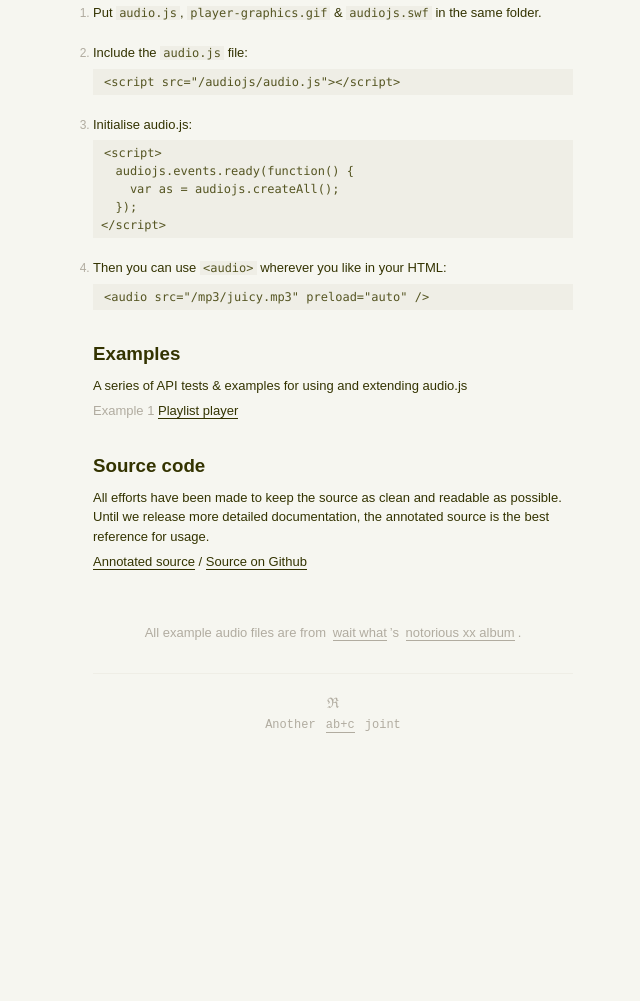
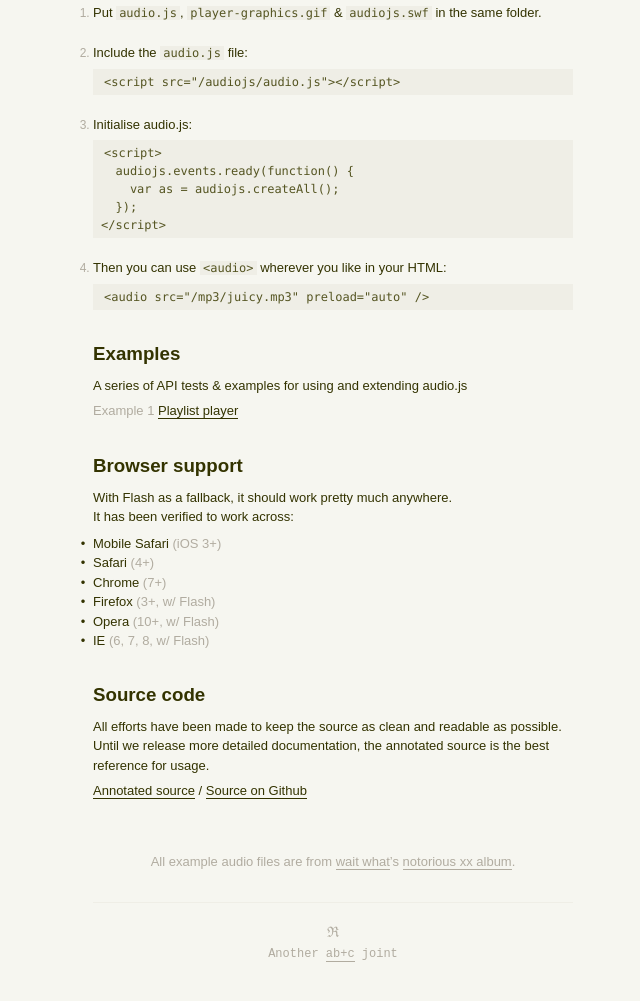
Before and after one commit to kolber/audiojs, a plain HTML site: page index.html in a window 1280 px wide. Shown: the part 613-1614 px from the top of the page, without its empty margins (307-947 px from the left). Before the commit the page ends 1407 px from the top, so only its background shows below. Drawn offline with Linux system fonts and the light colour scheme.

Commit message:
Added tested browser details

```diff
--- a/includes/index.css
+++ b/includes/index.css
@@ -19,19 +19,23 @@ h2 { font-family: 'bpreplay', sans-serif; font-weight: normal; font-size: 24px;
 h3 { margin: 30px 0px 8px; }
 
 p { font-size: 13px; margin: 0px 0px 5px; padding: 0px 0px 1px; }
-p em { font-style: normal; color: #b1aca0; }
+em { font-style: normal; color: #b1aca0; }
 a { color: #330; text-decoration: none; border-bottom: 1px solid; }
 
 ol { padding: 0px; font-size: 12px; color: #b1aca0; }
 ol li { margin: 0px 0px 20px; }
 ol li p { color: #330; }
 
+ul { font-size: 13px; margin: 6px 0px; padding: 0px; list-style: none; }
+ul li { position: relative; }
+ul li:before { content: '\2022'; position: absolute; left: -1.8ex; }
+
 pre,
 code { background: #EFEEE6; color: #552; font-family: Monaco, Consolas, 'Lucida Console', monospace; font-size: 12px; padding: 0px 3px; }
 pre { margin: 0px; padding: 4px 8px; }
 
 footer { display: block; margin: 30px 0px 0px; color: #b1aca0; text-align: center; margin: 50px 0px 0px; }
-footer a { color: #b1aca0; border-bottom: 1px solid; margin: 0px 3px; }
+footer a { color: #b1aca0; }
 footer em { display: block; font-size: 1.2em; font-style: normal; }
 footer .ab-c { font-family: 'Andale Mono', 'Courier New', courier; font-size: 0.75em; margin: 30px 0px 0px; padding: 20px 0px; border-top: 1px solid #EFEEE6; }
 footer .ab-c a { padding: 0px; }
--- a/index.html
+++ b/index.html
@@ -55,6 +55,19 @@
     <p>A series of API tests & examples for using and extending audio.js</p>
     <p><em>Example 1</em> <a href="http://kolber.github.com/audiojs/demos/test6.html">Playlist player</a></p>
 
+    <h3>Browser support</h3>
+
+    <p>With Flash as a fallback, it should work pretty much anywhere.<br>
+      It has been verified to work across:</p>
+    <ul>
+      <li>Mobile Safari <em>(iOS 3+)</em></li>
+      <li>Safari <em>(4+)</em></li>
+      <li>Chrome <em>(7+)</em></li>
+      <li>Firefox <em>(3+, w/ Flash)</em></li>
+      <li>Opera <em>(10+, w/ Flash)</em></li>
+      <li>IE <em>(6, 7, 8, w/ Flash)</em></li>
+    </ul>
+
     <h3>Source code</h3>
     <p>All efforts have been made to keep the source as clean and readable as possible. Until we release more detailed documentation, the annotated source is the best reference for usage.</p>
     <p><a href="http://kolber.github.com/audiojs/docs/">Annotated source</a> / <a href="http://github.com/kolber/audiojs">Source on Github</a></p>
```
